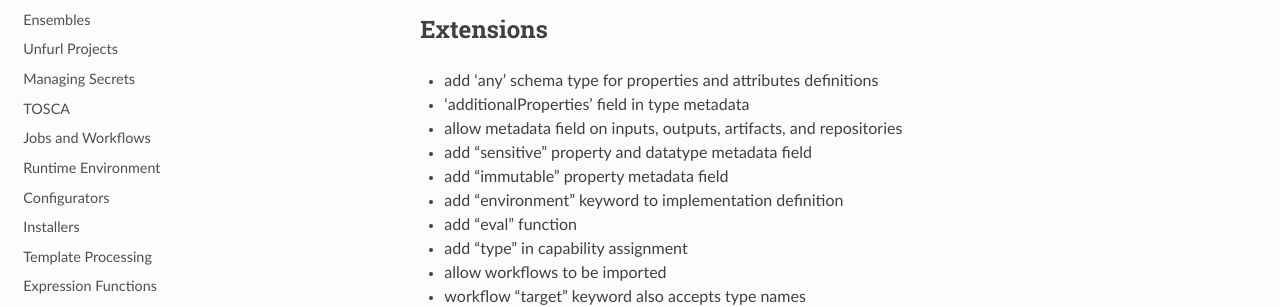
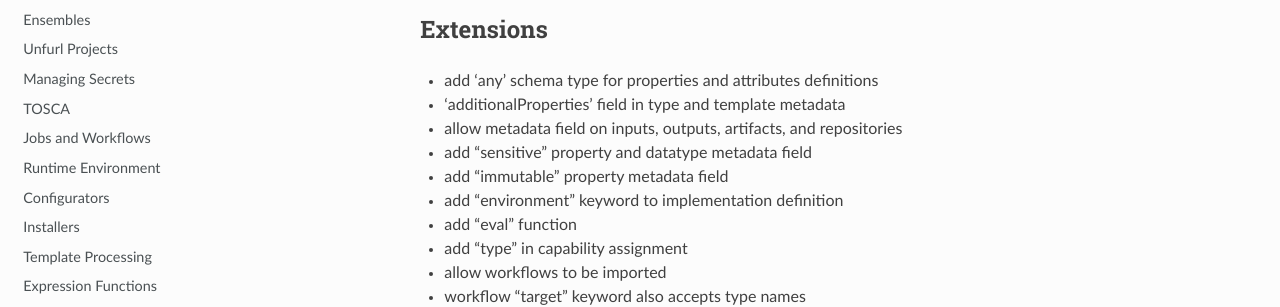
Before and after one commit to onecommons/unfurl, a Sphinx documentation site: the page built from docs/extensions.rst, in a window 1280 px wide and 1281 px high. Shown: the part 195-502 px from the top of the window. Built offline with Sphinx 7.4.7 and the Read the Docs theme 2.0.0, drawn with Linux system fonts in a browser that asks for light colours; the version number could not be read and is left out.

Commit message:
Fixes for tosca validation of numeric data types.

```diff
--- a/docs/extensions.rst
+++ b/docs/extensions.rst
@@ -7,7 +7,7 @@ Extensions
 ^^^^^^^^^^^
 
 * add 'any' schema type for properties and attributes definitions
-* 'additionalProperties' field in type metadata
+* 'additionalProperties' field in type and template metadata
 * allow metadata field on inputs, outputs, artifacts, and repositories
 * add "sensitive" property and datatype metadata field
 * add "immutable" property metadata field
```
